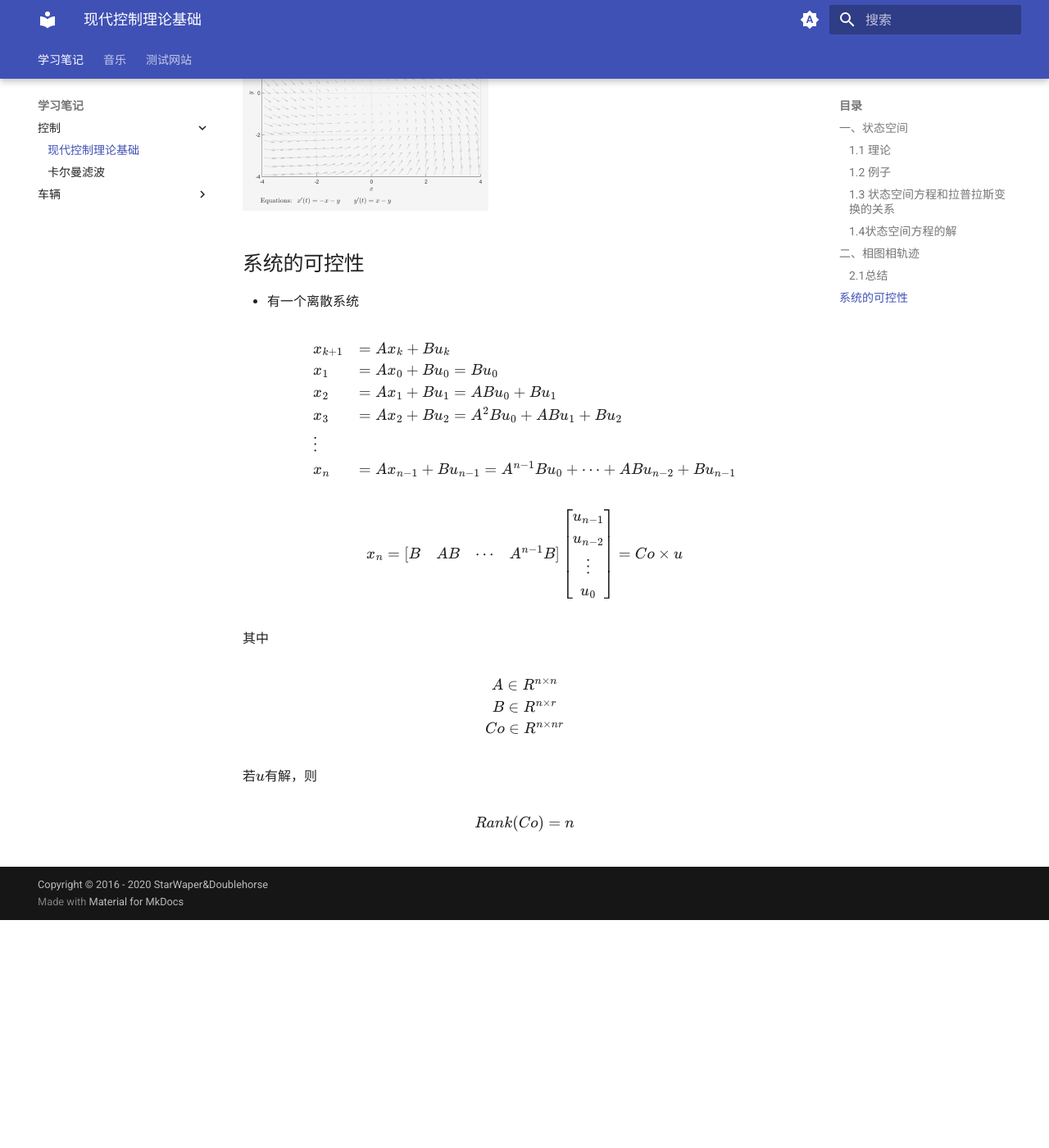
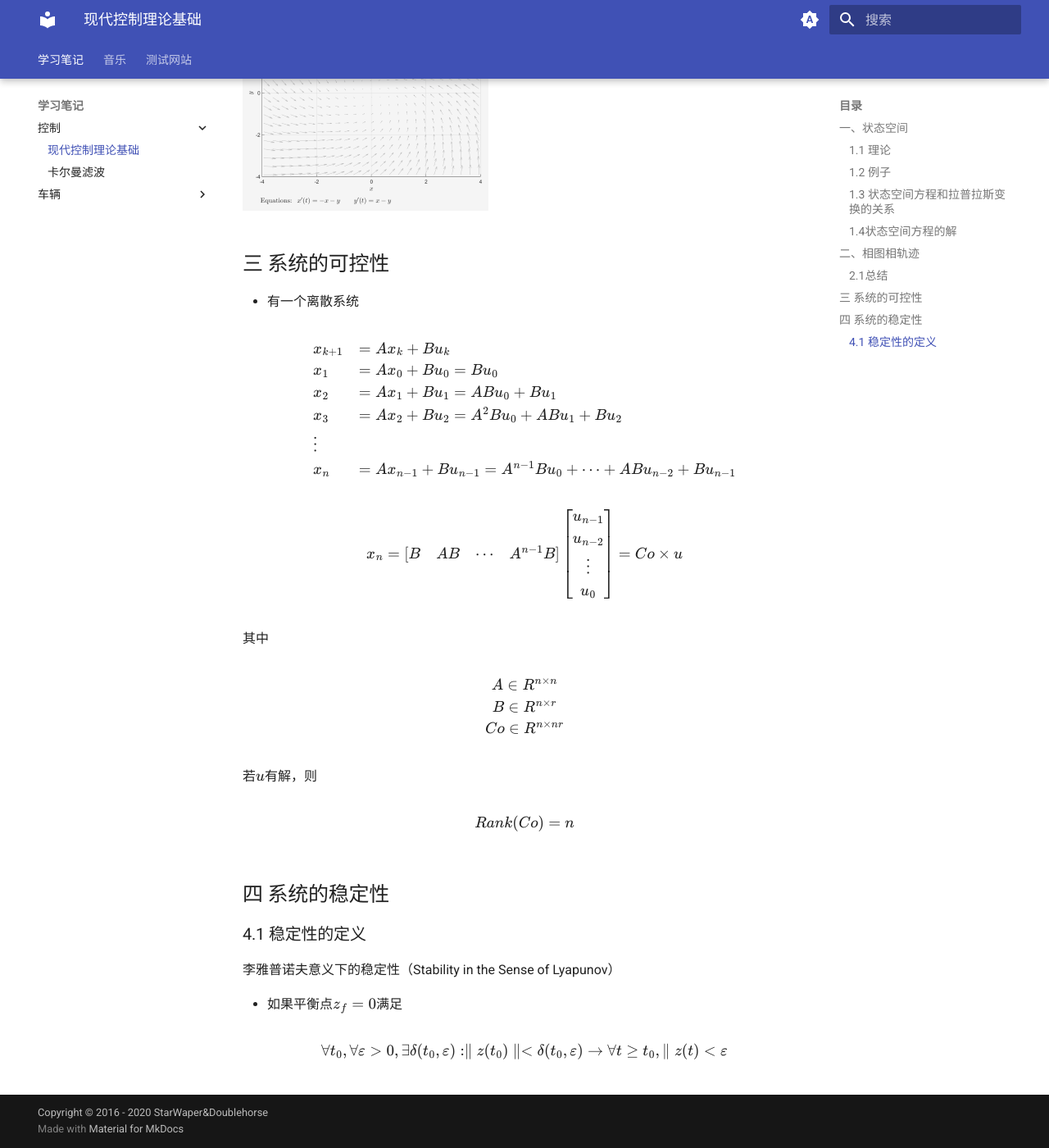
Before and after one commit to doublehorse2000/doublehorse2000.github.io, an MkDocs documentation site: the page built from docs/STUDY/AdvancedControl.md, in a window 1280 px wide and 1400 px high, scrolled down 9891 px. Shown: the whole window at 82% size. Built offline with MkDocs 1.6.1 and Material for MkDocs 9.7.7, drawn with Linux system fonts in a browser that asks for light colours; before the commit the page ends 11013 px from its top, so only the background shows below that.

Commit message:
添加现代控制相关内容

```diff
--- a/docs/STUDY/AdvancedControl.md
+++ b/docs/STUDY/AdvancedControl.md
@@ -419,7 +419,7 @@ $$
 
 ![1-DPhasePortrait](./image/2_1_6.png)
 
-## 系统的可控性
+## 三 系统的可控性
 
 * 有一个离散系统
 
@@ -460,3 +460,15 @@ $$
 $$
 Rank(Co) = n
 $$
+
+## 四 系统的稳定性
+
+### 4.1 稳定性的定义
+
+李雅普诺夫意义下的稳定性（Stability in the Sense of Lyapunov）
+
+* 如果平衡点$z_f = 0$满足
+
+$$
+\forall t_0, \forall \varepsilon >0,\exists \delta (t_0, \varepsilon):\parallel z(t_0) \parallel < \delta(t_0, \varepsilon) \rightarrow \forall t \geq t_0, \parallel z(t) < \varepsilon
+$$
--- a/mkdocs.yml
+++ b/mkdocs.yml
@@ -11,6 +11,7 @@ nav:
       - STUDY/KalmanFilter.md
     - 车辆:
       - STUDY/VechichDynamics.md
+      - STUDY/SelfDrivingCarDesign.md
   - 音乐:
     - 声音学:
       - MUSIC/Musical_Acoustics.md
```
Also changed, not shown: docs/STUDY/SelfDrivingCarDesign.md (added, +1 -0 lines).
